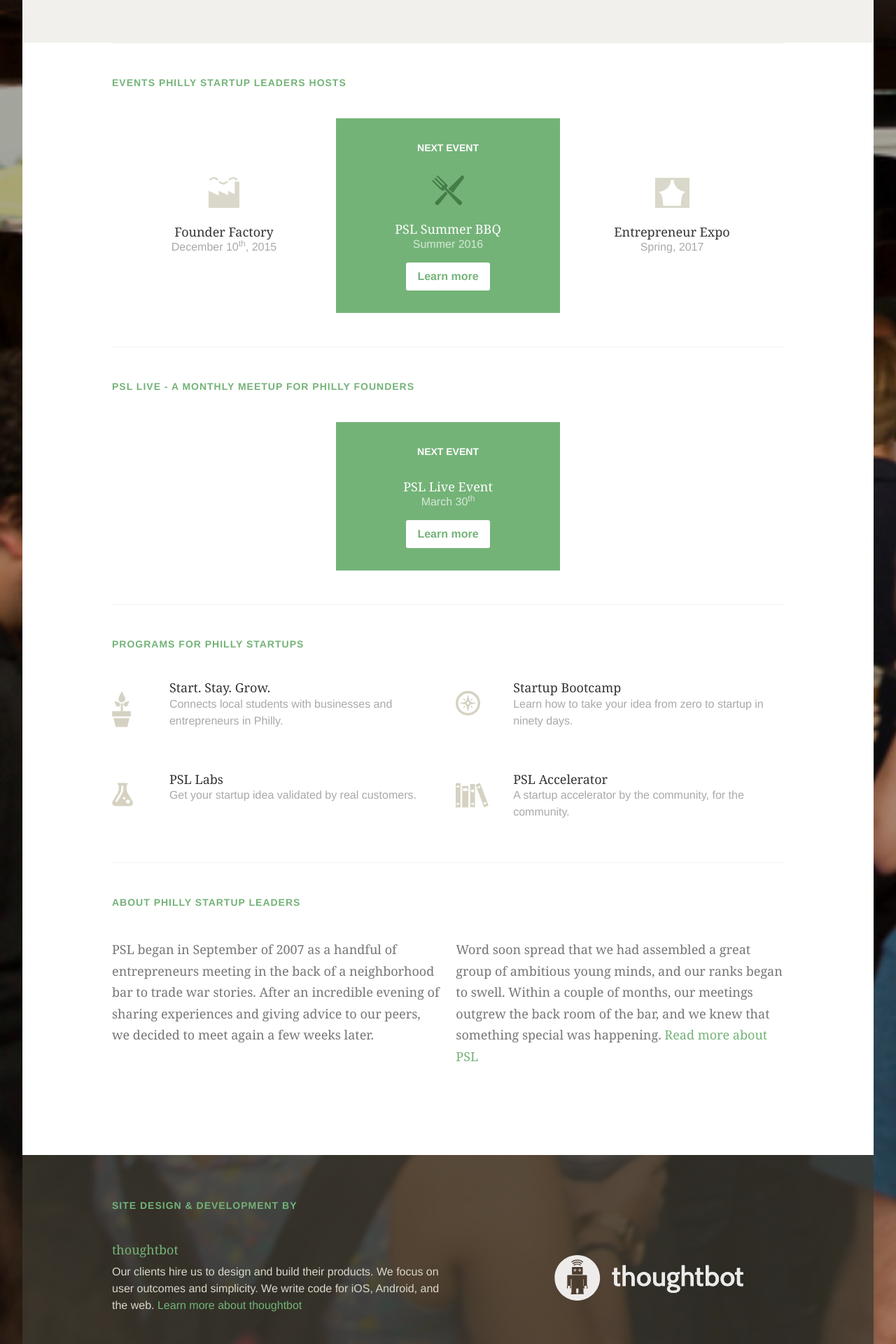
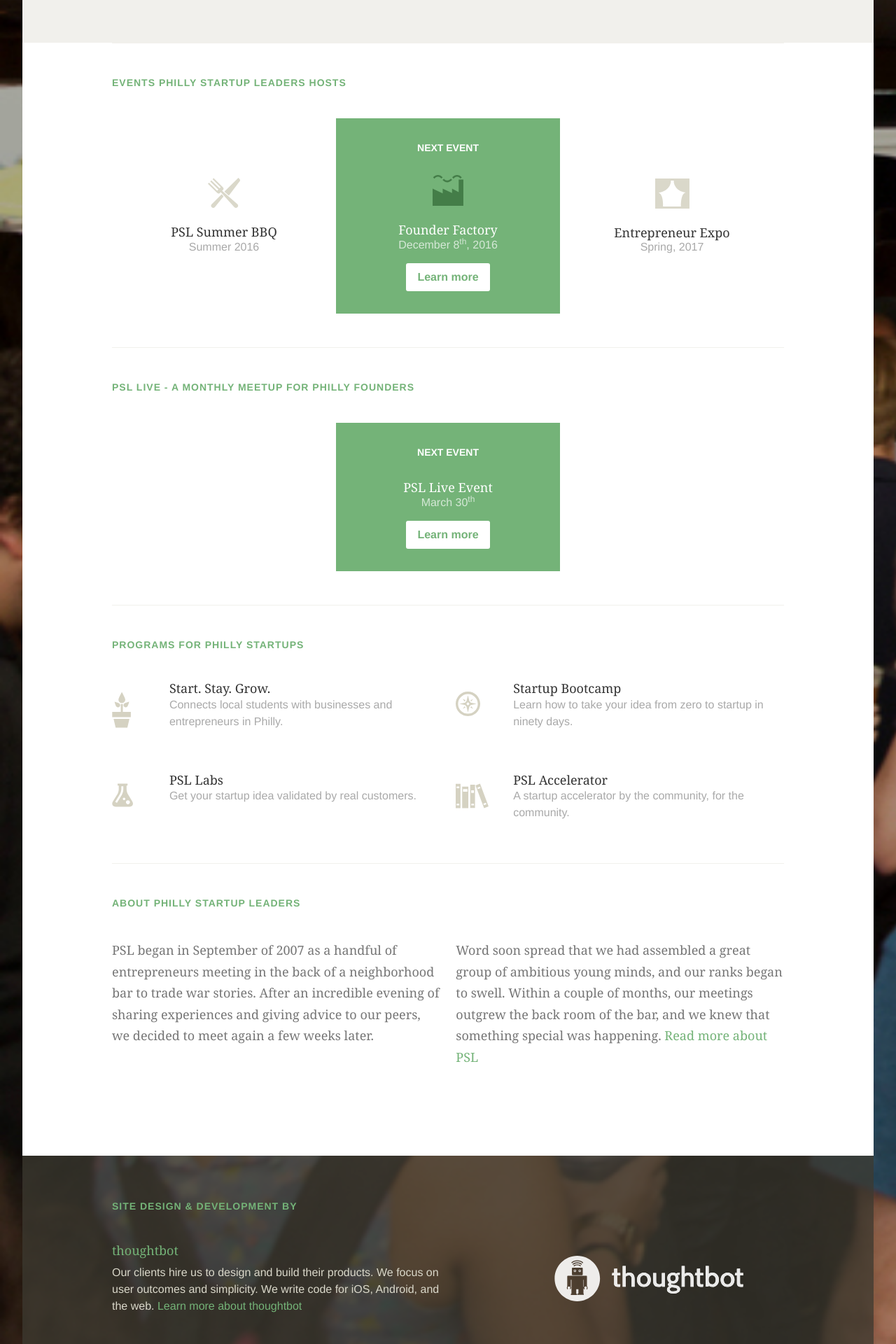
Before and after one commit to phillystartupleaders/psl, a Jekyll site: the page built from index.html, in a window 1280 px wide. Shown: the part 1016-2936 px from the top of the page at 70% size. Built offline with Jekyll 4.4.1, drawn with Linux system fonts in a browser that asks for light colours; nearby versions of some CDN libraries.

Commit message:
change events

```diff
--- a/index.html
+++ b/index.html
@@ -14,23 +14,24 @@ sub-title: Philly Startup Leaders is the largest and most active community of te
   <article class="events">
     <h1>Events Philly Startup Leaders Hosts</h1>
     <ul>
+
       <li>
-        <div class="icon">
-          {% include factory.svg %}
-        </div>
-
-        <h2>Founder Factory</h2>
-        <h3>December 10<sup>th</sup>, 2015</h3>
-      </li>
-
-      <li class="next-event">
         <div class="icon">
           {% include bbq.svg %}
         </div>
 
         <h2>PSL Summer BBQ</h2>
         <h3>Summer 2016</h3>
-        <a href="https://psl.ticketleap.com/psl-summer-bbq-2016/">Learn more</a>
+      </li>
+
+      <li class="next-event">
+        <div class="icon">
+          {% include factory.svg %}
+        </div>
+
+        <h2>Founder Factory</h2>
+        <h3>December 8<sup>th</sup>, 2016</h3>
+        <a href="http://founderfactory.com/">Learn more</a>
       </li>
 
       <li>
```
